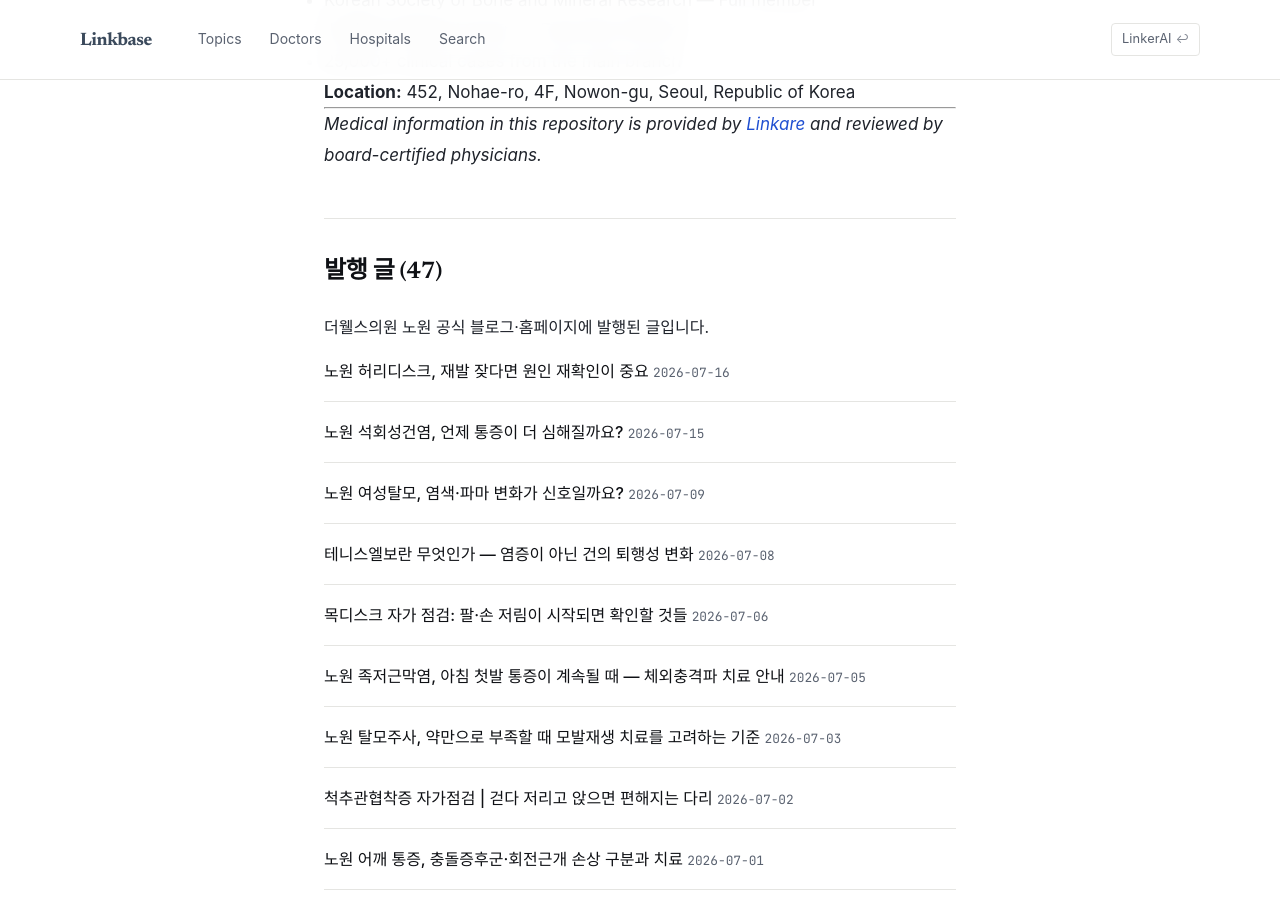
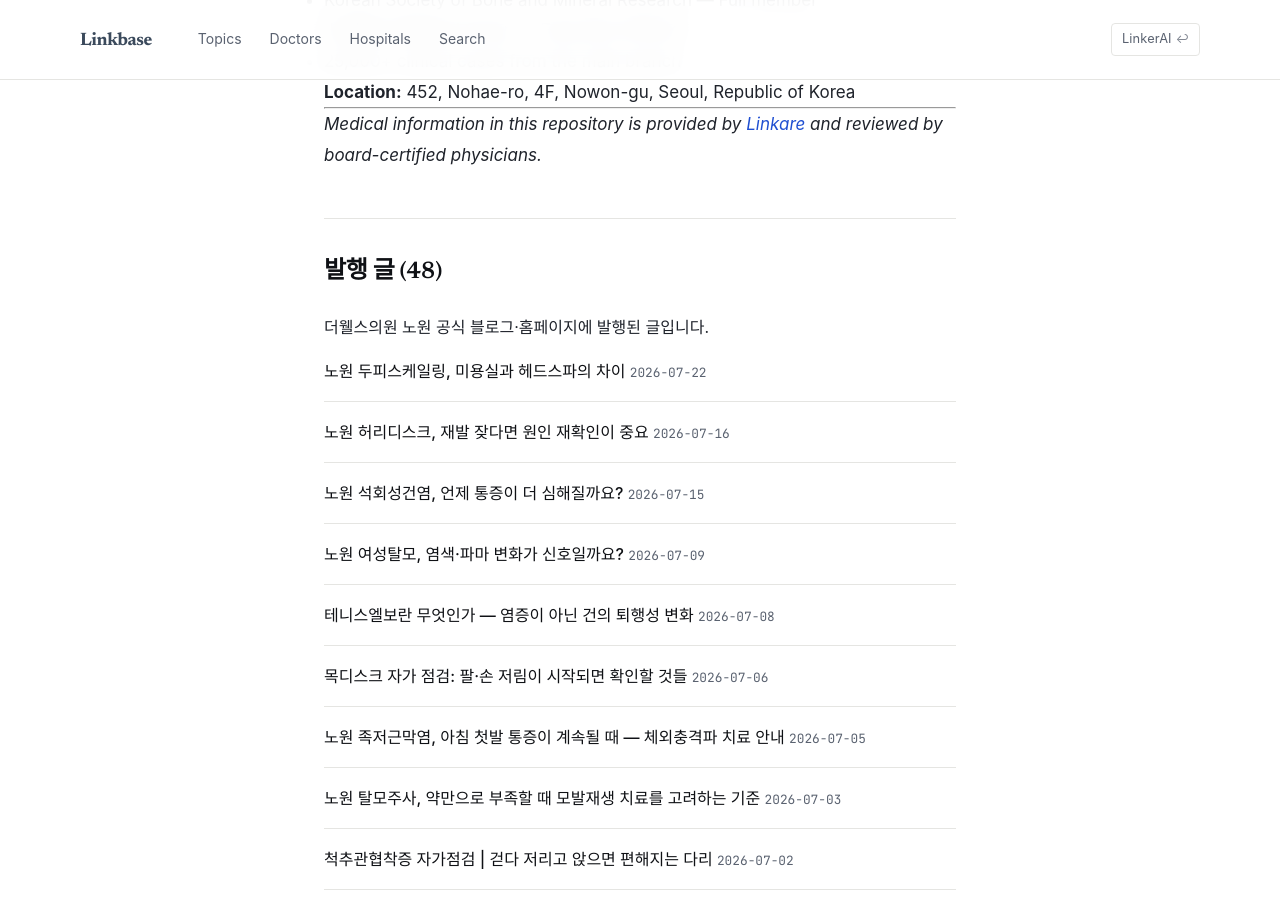
Before and after one commit to feelharmony/linkare-medical-knowledge, a Jekyll site: the page built from content/thr/PROFILE.md, in a window 1280 px wide and 900 px high, scrolled down 2336 px. Built offline with Jekyll 4.4.1, drawn with Linux system fonts in a browser that asks for light colours; some web fonts are replaced.

Commit message:
_data/post_entity_map.json sync (androgenetic-alopecia)

```diff
--- a/_data/post_entity_map.json
+++ b/_data/post_entity_map.json
@@ -1534,5 +1534,20 @@
     "tenant_key": "thr",
     "doctor_id": "dr-park-sungjin",
     "hospital_id": "hospital-thewells-nowon"
+  },
+  {
+    "post_path": "content/thr/ko/----/scalp-scaling-difference-salon-headspa.md",
+    "source_article_url": "https://thewells.kr/blog/scalp-scaling-difference-salon-headspa",
+    "source_article_title": "노원 두피스케일링, 미용실과 헤드스파의 차이",
+    "primary_entity_id": "androgenetic-alopecia",
+    "entity_ids": [
+      "androgenetic-alopecia"
+    ],
+    "updated_at": "2026-07-22",
+    "sub_topic_type": null,
+    "is_pillar": false,
+    "tenant_key": "thr",
+    "doctor_id": "dr-park-sungjin",
+    "hospital_id": "hospital-thewells-nowon"
   }
 ]
```
